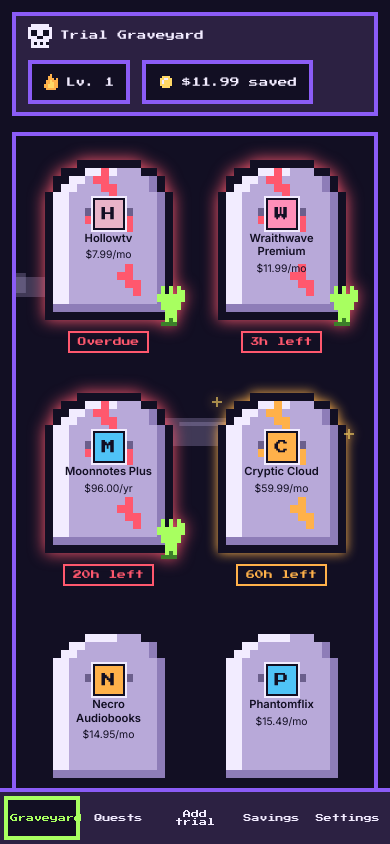
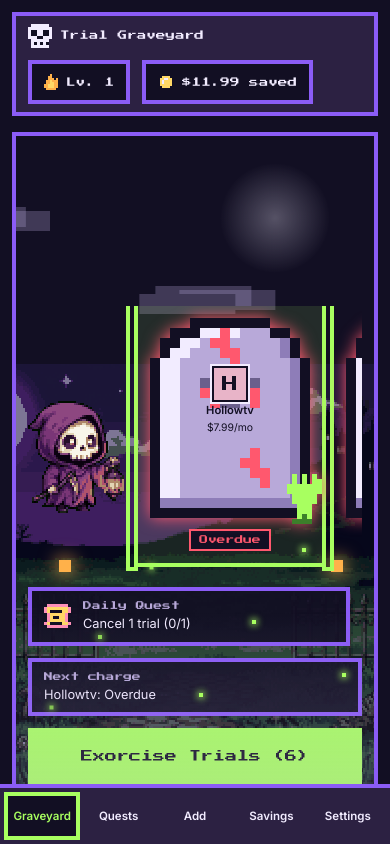
Before and after one commit to Xuefeng-Zhu/trial-graveyard, a React (Vite) app: page / in a window 390 px wide. Both pictures are taken after a click on the button "Summon demo graveyard". Shown: the top 844 px of the page. Built offline with nearby package versions, Linux system fonts and the light colour scheme; a web font is replaced by a local one.

Commit message:
feat: fill-viewport pixel scene, larger graves, reaper in the grave row, mobile snap row and short bottom nav labels

```diff
--- a/src/app/App.tsx
+++ b/src/app/App.tsx
@@ -210,7 +210,6 @@ export function App({ store = graveStore, clock = defaultClock }: AppProps) {
         graves={s.graves}
         now={now}
         ledger={s.progress.ledger}
-        motion={motionAllowed}
         onOpenQuests={() => go('quests')}
         onExorcise={setExorcisingId}
       />
--- a/src/app/app.module.css
+++ b/src/app/app.module.css
@@ -1,5 +1,5 @@
 .shell {
-  max-width: 90rem;
+  max-width: none;
   margin: 0 auto;
   padding: var(--space-4);
 }
--- a/src/features/cemetery/BottomHud.tsx
+++ b/src/features/cemetery/BottomHud.tsx
@@ -2,7 +2,7 @@ import { dailyQuest } from '../../domain/xp';
 import type { XpEntry } from '../../domain/xp';
 import { toLocalIso } from '../../domain/trial';
 import type { Grave } from '../../domain/trial';
-import { PixelButton, REAPER_URL, REAPER_SIZE, Scroll } from '../../design/pixel';
+import { PixelButton, Scroll } from '../../design/pixel';
 import { nextToRise, statusText } from './format';
 import styles from './cemetery.module.css';
 
@@ -10,13 +10,12 @@ export interface BottomHudProps {
   graves: readonly Grave[];
   now: Date;
   ledger: readonly XpEntry[];
-  motion: boolean;
   onOpenQuests: () => void;
   onExorcise: (id: string) => void;
 }
 
 /** Reaper, daily quest, upcoming charge and the big Exorcise action. */
-export function BottomHud({ graves, now, ledger, motion, onOpenQuests, onExorcise }: BottomHudProps) {
+export function BottomHud({ graves, now, ledger, onOpenQuests, onExorcise }: BottomHudProps) {
   const quest = dailyQuest(ledger, toLocalIso(now));
   const active = graves.filter((g) => g.status === 'active');
   const next = nextToRise(graves);
@@ -41,14 +40,6 @@ export function BottomHud({ graves, now, ledger, motion, onOpenQuests, onExorcis
           <span>Nothing is stirring.</span>
         )}
       </div>
-      <img
-        className={styles.reaper}
-        src={REAPER_URL}
-        width={REAPER_SIZE.width}
-        height={REAPER_SIZE.height}
-        alt=""
-        data-motion={motion ? 'animated' : 'still'}
-      />
       <PixelButton
         variant="primary"
         className={styles.exorcise}
--- a/src/features/cemetery/Cemetery.tsx
+++ b/src/features/cemetery/Cemetery.tsx
@@ -1,7 +1,7 @@
 import { useEffect, useRef } from 'react';
 import type { KeyboardEvent, ReactNode } from 'react';
 import type { Grave } from '../../domain/trial';
-import { BACKDROP_URL } from '../../design/pixel';
+import { BACKDROP_URL, REAPER_URL, REAPER_SIZE } from '../../design/pixel';
 import { Atmosphere } from '../atmosphere';
 import { DetailsPanel } from './DetailsPanel';
 import type { GraveActions } from './DetailsPanel';
@@ -29,6 +29,8 @@ export function Cemetery({ graves, now, styleId, motion, selectedId, onSelect, c
   const returnTo = useRef<string | null>(null);
   const sorted = [...graves].sort(byUrgency);
   const selected = sorted.find((g) => g.id === selectedId);
+  // The most urgent grave is outlined by default; the details panel only opens on activation.
+  const highlightId = selected?.id ?? sorted[0]?.id ?? null;
 
   // Give focus back to the gravestone that opened the panel once the panel is gone.
   useEffect(() => {
@@ -68,6 +70,16 @@ export function Cemetery({ graves, now, styleId, motion, selectedId, onSelect, c
           <p className={styles.empty}>No gravestones yet. Add a trial and it will rise here.</p>
         ) : (
           <ul className={styles.grid} aria-label="Gravestones" onKeyDown={onKeyDown}>
+            <li className={styles.reaperCell} aria-hidden="true">
+              <img
+                className={styles.reaper}
+                src={REAPER_URL}
+                width={REAPER_SIZE.width}
+                height={REAPER_SIZE.height}
+                alt=""
+                data-motion={motion ? 'animated' : 'still'}
+              />
+            </li>
             {sorted.map((g) => (
               <Gravestone
                 key={g.id}
@@ -78,6 +90,7 @@ export function Cemetery({ graves, now, styleId, motion, selectedId, onSelect, c
                 grave={g}
                 now={now}
                 selected={g.id === selectedId}
+                highlighted={g.id === highlightId}
                 styleId={styleId}
                 motion={motion}
                 onSelect={select}
--- a/src/features/cemetery/Gravestone.tsx
+++ b/src/features/cemetery/Gravestone.tsx
@@ -10,6 +10,8 @@ export interface GravestoneProps {
   grave: Grave;
   now: Date;
   selected: boolean;
+  /** Drawn with the green outline: the selected grave, or the most urgent one by default. */
+  highlighted?: boolean;
   styleId: string;
   /** Decorative motion is allowed. */
   motion: boolean;
@@ -18,7 +20,7 @@ export interface GravestoneProps {
 
 /** One trial as a pixel gravestone. A button, so keyboard and touch work the same way. */
 export const Gravestone = forwardRef<HTMLButtonElement, GravestoneProps>(function Gravestone(
-  { grave, now, selected, styleId, motion, onSelect },
+  { grave, now, selected, highlighted = selected, styleId, motion, onSelect },
   ref,
 ) {
   const state = pixelStateFor(grave, now);
@@ -31,14 +33,14 @@ export const Gravestone = forwardRef<HTMLButtonElement, GravestoneProps>(functio
         className={styles.tile}
         data-grave-id={grave.id}
         data-kind={state.kind}
-        data-selected={selected}
+        data-selected={highlighted}
         data-motion={motion ? 'animated' : 'still'}
         aria-pressed={selected}
         onClick={() => onSelect(grave.id)}
         style={{ '--ink': look.ink } as CSSProperties}
       >
         <span className={styles.art}>
-          <GravestoneArt kind={state.kind} styleId={styleId} cracks={state.cracks} />
+          <GravestoneArt kind={state.kind} styleId={styleId} cracks={state.cracks} scale={10} />
           {state.sparks && (
             <span className={styles.sparks} aria-hidden="true" data-testid="sparks">
               <Spark scale={2} />
@@ -47,11 +49,11 @@ export const Gravestone = forwardRef<HTMLButtonElement, GravestoneProps>(functio
           )}
           {state.zombieHand && (
             <span className={styles.hand} aria-hidden="true" data-testid="zombie-hand">
-              <ZombieHand scale={4} />
+              <ZombieHand scale={5} />
             </span>
           )}
           <span className={styles.face}>
-            <Monogram name={grave.name} />
+            <Monogram name={grave.name} size={32} />
             <span className={styles.name}>{grave.name}</span>
             <span className={styles.price}>{priceText(grave)}</span>
           </span>
--- a/src/features/cemetery/TopNav.tsx
+++ b/src/features/cemetery/TopNav.tsx
@@ -40,7 +40,16 @@ export function TopNav({ view, onView, level, saved }: TopNavProps) {
             aria-current={view === item.view ? 'page' : undefined}
             onClick={() => onView(item.view)}
           >
-            {item.label}
+            {item.view === 'add' ? (
+              <>
+                <span className={styles.full}>{item.label}</span>
+                <span className={styles.short} aria-hidden="true">
+                  Add
+                </span>
+              </>
+            ) : (
+              item.label
+            )}
           </button>
         ))}
       </nav>
--- a/src/features/cemetery/cemetery.module.css
+++ b/src/features/cemetery/cemetery.module.css
@@ -1,4 +1,5 @@
 /* Integer pixel scale for the 384x216 backdrop and the 49x56 reaper. */
+/* Integer scale: smallest whole number that covers the viewport width. */
 .stage {
   --px: 2;
   display: grid;
@@ -11,15 +12,21 @@
   grid-template-columns: minmax(0, 1fr) 22rem;
 }
 
-@media (min-width: 800px) {
+@media (min-width: 769px) {
   .stage {
     --px: 3;
   }
 }
 
-@media (min-width: 1500px) {
+@media (min-width: 1153px) {
   .stage {
     --px: 4;
+  }
+}
+
+@media (min-width: 1537px) {
+  .stage {
+    --px: 5;
   }
 }
 
@@ -74,6 +81,10 @@
   cursor: pointer;
 }
 
+.short {
+  display: none;
+}
+
 .navItem:hover {
   border-color: var(--color-border);
 }
@@ -116,7 +127,7 @@
   flex-direction: column;
   justify-content: space-between;
   gap: var(--space-4);
-  min-height: calc(216px * var(--px));
+  min-height: max(34rem, calc(100dvh - 8.5rem));
   padding: var(--space-4);
   overflow: hidden;
   background-color: var(--palette-midnight, #120f23);
@@ -138,9 +149,10 @@
 
 .grid {
   display: grid;
-  grid-template-columns: repeat(auto-fill, minmax(9rem, 1fr));
+  grid-template-columns: repeat(auto-fill, minmax(12rem, 1fr));
+  align-items: end;
   gap: var(--space-4) var(--space-3);
-  margin: 0;
+  margin: auto 0 0;
   padding: 0;
   list-style: none;
 }
@@ -173,8 +185,8 @@
 .art {
   position: relative;
   display: block;
-  width: 128px;
-  height: 160px;
+  width: 160px;
+  height: 200px;
 }
 
 .art > svg {
@@ -183,7 +195,7 @@
 
 .face {
   position: absolute;
-  inset: 40px 16px 24px;
+  inset: 50px 20px 30px;
   display: flex;
   flex-direction: column;
   align-items: center;
@@ -298,7 +310,7 @@
 /* ---------- Bottom HUD ---------- */
 .bottomHud {
   display: grid;
-  grid-template-columns: minmax(0, 1fr) auto auto auto;
+  grid-template-columns: minmax(0, 1fr) auto auto;
   align-items: end;
   gap: var(--space-3);
 }
@@ -341,7 +353,15 @@
 .reaper {
   width: calc(49px * var(--px));
   height: calc(56px * var(--px));
+  max-width: none;
   image-rendering: pixelated;
+}
+
+.reaperCell {
+  display: flex;
+  align-items: flex-end;
+  justify-content: center;
+  padding-bottom: 3rem;
 }
 
 .reaper[data-motion='animated'] {
@@ -561,14 +581,55 @@
   }
 
   .navItem {
-    flex: 1;
-    min-width: 44px;
+    flex: 1 1 0;
+    min-width: 0;
+    min-height: 48px;
     padding: var(--space-2) 2px;
-    font-size: 0.5rem;
+    font-family: var(--font-body);
+    font-size: 0.72rem;
+    font-weight: 700;
+    letter-spacing: 0;
+    overflow: hidden;
+    text-overflow: clip;
+    white-space: nowrap;
+  }
+
+  .full {
+    display: none;
+  }
+
+  .short {
+    display: inline;
   }
 
   .nav-collection {
     display: none;
+  }
+}
+
+/* Phones: one swipeable row of graves in front of the backdrop. */
+@media (max-width: 600px) {
+  .scene {
+    min-height: max(30rem, calc(100dvh - 11rem));
+    background-position: 50% 100%;
+  }
+
+  .grid {
+    display: flex;
+    gap: var(--space-3);
+    overflow-x: auto;
+    padding-bottom: var(--space-2);
+    scroll-snap-type: x mandatory;
+    -webkit-overflow-scrolling: touch;
+  }
+
+  .grid > li {
+    flex: 0 0 auto;
+    scroll-snap-align: center;
+  }
+
+  .reaperCell {
+    padding-bottom: 3rem;
   }
 }
 
```
